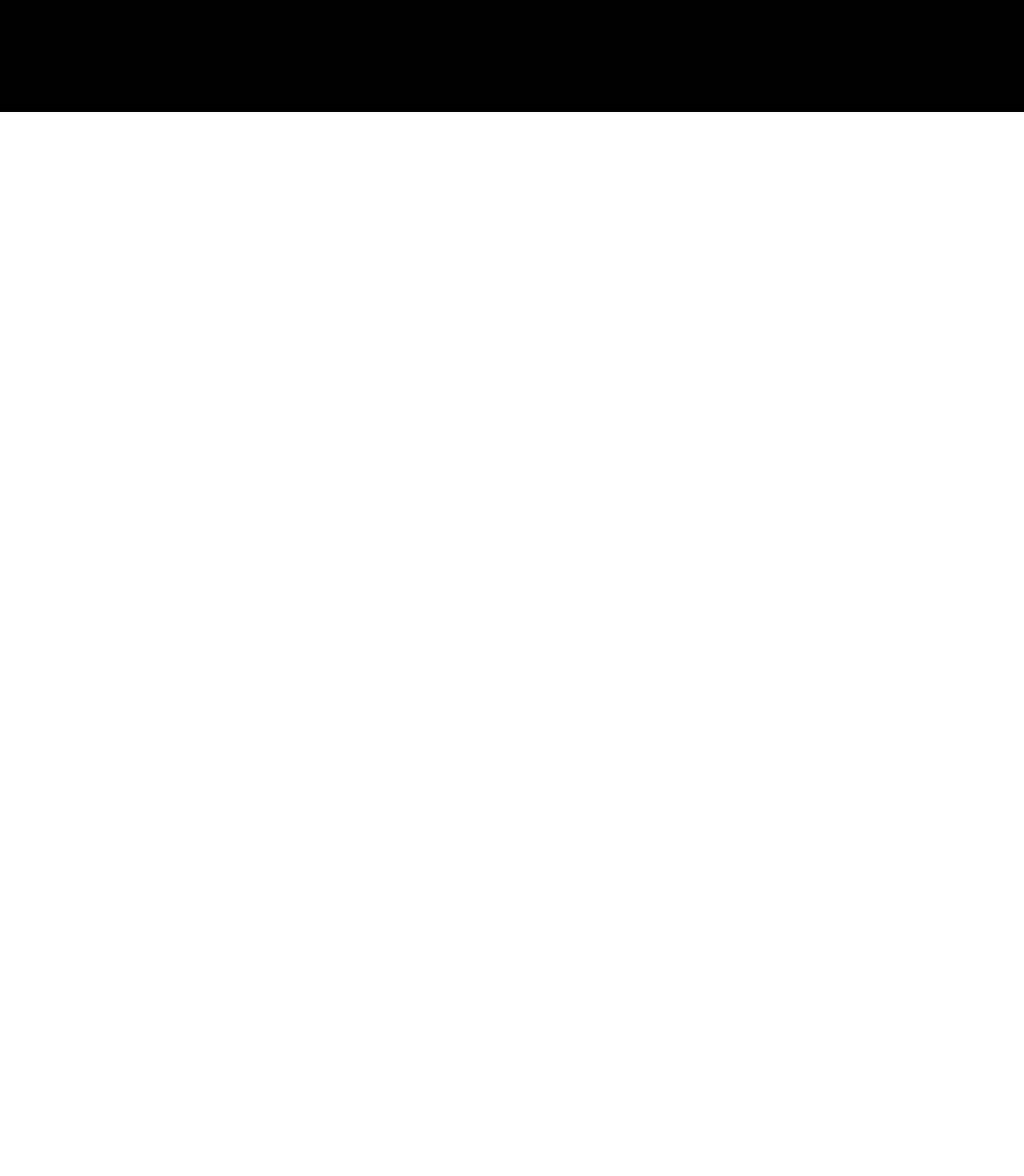
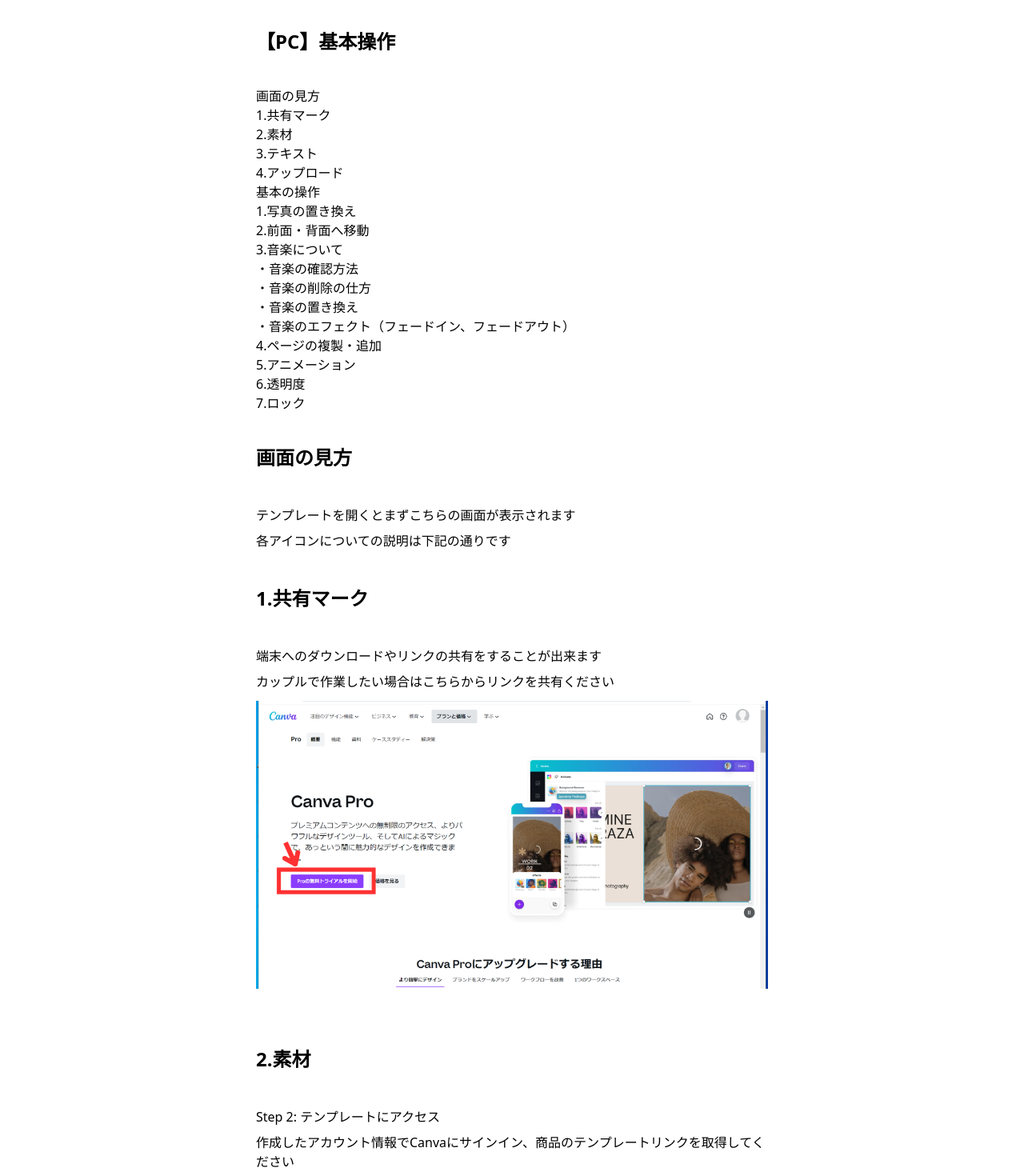
Before and after one commit to garrettomi/omidesigns-instructions, a React (Vite) app: page /PC in a window 1280 px wide. Shown: the part 120-1590 px from the top of the page at 80% size. Before the commit the page ends 800 px from the top, so only its background shows below. Built offline with nearby package versions, Linux system fonts and the light colour scheme; a web font is replaced by a local one.

Commit message:
Feat: Refactor HashLinkList as modular

```diff
--- /dev/null
+++ b/src/components/common/HashLinkList.jsx
@@ -0,0 +1,13 @@
+import HashLinkListItem from './HashLinkListItem';
+
+const HashLinkList = ({ items }) => {
+    return (
+        <ul>
+            {items.map((item, index) => (
+                <HashLinkListItem key={index} text={item} />
+            ))}
+        </ul>
+    );
+};
+
+export default HashLinkList;
--- /dev/null
+++ b/src/components/common/HashLinkListItem.jsx
@@ -0,0 +1,11 @@
+import { HashLink } from 'react-router-hash-link';
+
+const HashLinkListItem = ({ text }) => {
+    return (
+        <li>
+            <HashLink to={`#${text}`}>{text}</HashLink>
+        </li>
+    );
+};
+
+export default HashLinkListItem;
--- a/src/components/common/SubTitle.jsx
+++ b/src/components/common/SubTitle.jsx
@@ -1,6 +1,6 @@
-export default function SubTitle({text}) {
+export default function SubTitle( { idName, text }) {
     return (
-        <div className="py-10">
+        <div id={idName} className="py-10">
             <h3 className="text-lg sm:text-xl md:text-2xl font-bold">{text}</h3>
         </div>
     );
--- a/src/pages/Hajimeni.jsx
+++ b/src/pages/Hajimeni.jsx
@@ -8,16 +8,25 @@
 
 import Title from "../components/common/Title";
 import SubTitle from "../components/common/SubTitle";
+import HashLinkList from "../components/common/HashLinkList";
 import SmallTitle from "../components/common/SmallTitle";
 import List from "../components/common/List";
 import ContentImage from '../components/common/ContentImage';
 import ScrollToTop from "../components/common/ScrollToTop";
 
 export default function Hajimeni() {
+    const items = [
+        "はじめに",
+        "Canvaについて",
+        "テンプレートへのアクセス",
+    ];
+
     return (
         <section className="page-format page-gutters">
             <Title text="はじめに | Canva登録・テンプレートの受け取り方" />
-            <ul>
+            <SubTitle idName="はじめに" text="はじめに" />
+            <HashLinkList items={items} />
+            {/* <ul>
                 <li>
                     <HashLink to="#はじめに">はじめに</HashLink>
                 </li>
@@ -27,8 +36,7 @@
                 <li>
                     <HashLink to="#テンプレートへのアクセス">テンプレートへのアクセス</HashLink>
                 </li>
-            </ul>
-            <SubTitle idName="はじめに" text="はじめに" />
+            </ul> */}
             <SmallTitle idName="Canvaについて" text="Canvaについて" />
             <p>
                 テンプレートのご使用にはCanva Proアカウントが必要です
--- a/src/pages/PC.jsx
+++ b/src/pages/PC.jsx
@@ -1,7 +1,123 @@
+// import { Link } from "react-router-dom";
+// import { HashLink } from "react-router-hash-link";
+import HashLinkList from "../components/common/HashLinkList";
+
+import stepOne from "../assets/step-1.png";
+import stepTwo from "../assets/step-2.png";
+
+import ReferenceAccordion from "../components/layout/Accordion";
+
 import Title from "../components/common/Title";
+import SubTitle from "../components/common/SubTitle";
+import ContentImage from '../components/common/ContentImage';
+import ScrollToTop from "../components/common/ScrollToTop";
 
 export default function PC() {
+    const items = [
+        "画面の見方",
+        "1.共有マーク",
+        "2.素材",
+        "3.テキスト",
+        "4.アップロード",
+        "基本の操作",
+        "1.写真の置き換え",
+        "2.前面・背面へ移動",
+        "3.音楽について",
+        "・音楽の確認方法",
+        "・音楽の削除の仕方",
+        "・音楽の置き換え",
+        "・音楽のエフェクト（フェードイン、フェードアウト）",
+        "4.ページの複製・追加",
+        "5.アニメーション",
+        "6.透明度",
+        "7.ロック",
+    ];
+
     return (
-        <Title text="【PC】基本操作" />
+        <section className="page-format page-gutters">
+            <Title text="【PC】基本操作" />
+            <SubTitle text="【PC】基本操作" />
+            <HashLinkList items={items} />
+            {/* <ul>
+                <li>
+                    <HashLink to="#画面の見方">画面の見方</HashLink>
+                </li>
+                <li>
+                    <HashLink to="#共有マーク">1.共有マーク</HashLink>
+                </li>
+                <li>
+                    <HashLink to="#素材">2.素材</HashLink>
+                </li>
+                <li>
+                    <HashLink to="#テンプレートへのアクセス">3.テキスト</HashLink>
+                </li>
+                <li>
+                    <HashLink to="#テンプレートへのアクセス">4.アップロード</HashLink>
+                </li>
+                <li>
+                    <HashLink to="#テンプレートへのアクセス">基本の操作</HashLink>
+                </li>
+                <li>
+                    <HashLink to="#テンプレートへのアクセス">1.写真の置き換え</HashLink>
+                </li>
+                <li>
+                    <HashLink to="#テンプレートへのアクセス">2.前面・背面へ移動</HashLink>
+                </li>
+                <li>
+                    <HashLink to="#テンプレートへのアクセス">3.音楽について</HashLink>
+                </li>
+                <li>
+                    <HashLink to="#テンプレートへのアクセス">・音楽の確認方法</HashLink>
+                </li>
+                <li>
+                    <HashLink to="#テンプレートへのアクセス">・音楽の削除の仕方</HashLink>
+                </li>
+                <li>
+                    <HashLink to="#テンプレートへのアクセス">・音楽の置き換え</HashLink>
+                </li>
+                <li>
+                    <HashLink to="#テンプレートへのアクセス">・音楽のエフェクト（フェードイン、フェードアウト）</HashLink>
+                </li>
+                <li>
+                    <HashLink to="#テンプレートへのアクセス">4.ページの複製・追加</HashLink>
+                </li>
+                <li>
+                    <HashLink to="#テンプレートへのアクセス">5.アニメーション</HashLink>
+                </li>
+                <li>
+                    <HashLink to="#テンプレートへのアクセス">6.透明度</HashLink>
+                </li>
+                <li>
+                    <HashLink to="#テンプレートへのアクセス">7.ロック</HashLink>
+                </li>
+            </ul> */}
+            <SubTitle idName="画面の見方" text="画面の見方" />
+                <p>
+                テンプレートを開くとまずこちらの画面が表示されます
+                </p>
+                <p>
+                各アイコンについての説明は下記の通りです
+                </p>
+            <SubTitle idName="1.共有マーク" text="1.共有マーク" />
+                <p>
+                端末へのダウンロードやリンクの共有をすることが出来ます
+                </p>
+                <p>
+                カップルで作業したい場合はこちらからリンクを共有ください
+                </p>
+            <ContentImage src={stepOne} alt="Step 1 for Canva Pro" />
+            <SubTitle idName="2.素材" text="2.素材" />
+            <p>
+                Step 2: テンプレートにアクセス
+            </p>
+            <p>
+                作成したアカウント情報でCanvaにサインイン、商品のテンプレートリンクを取得してください
+            </p>
+            <ContentImage src={stepTwo} alt="Step 2 for Canva Pro" />
+            <div className="py-20">
+                <ReferenceAccordion />
+            </div>
+            <ScrollToTop />
+        </section>
     );
 };
```
